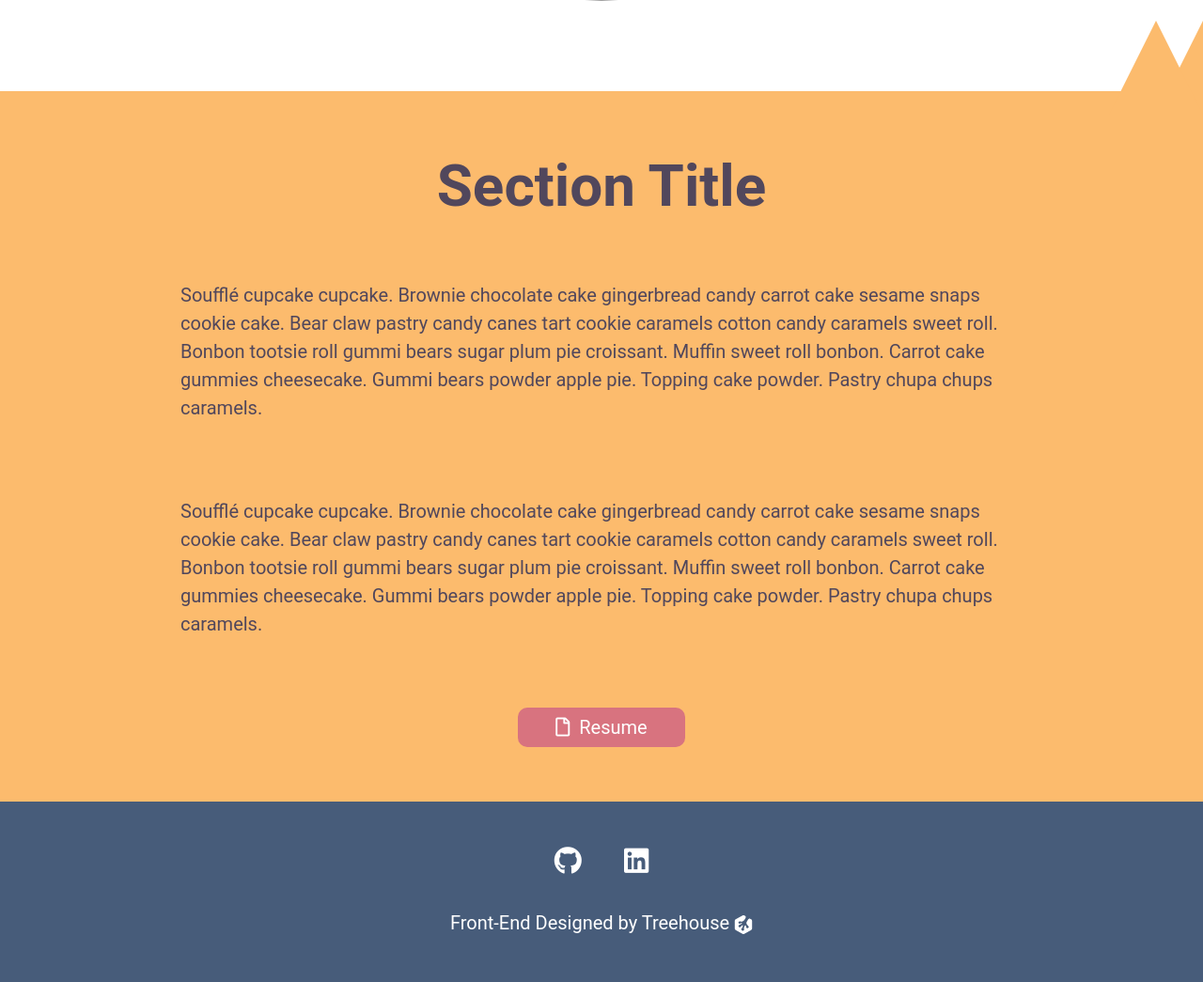
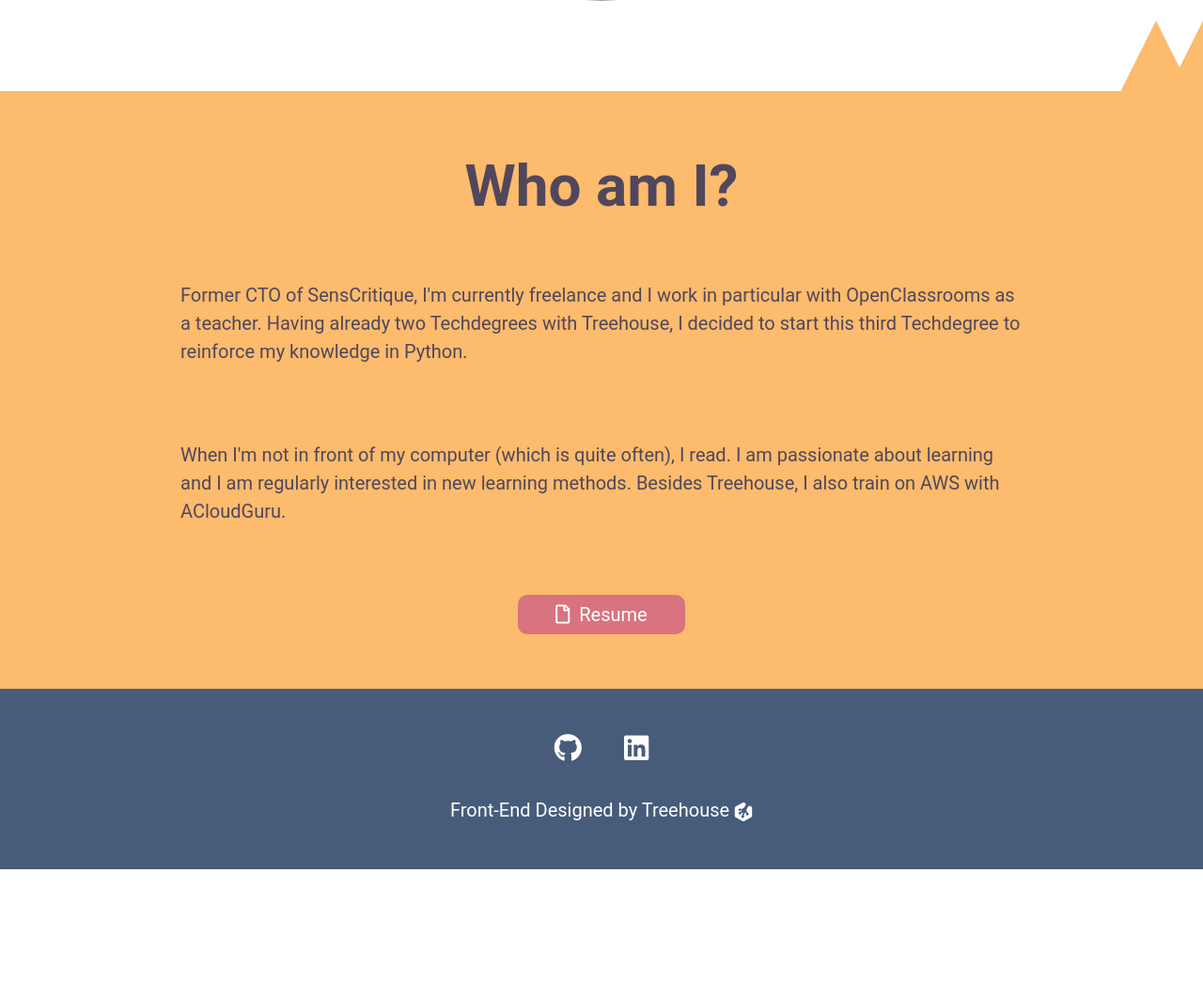
Before and after one commit to tdimnet/Portfolio-with-SQLAlchemy, a Flask app: page /about in a window 1280 px wide; the page is wider, and only the part inside the window is pictured. Shown: the part 696-1741 px from the top of that part at 94% size. After the commit the page ends 1621 px from the top of that part, so only its background shows below. Run offline with Flask 2, Linux system fonts and the light colour scheme; grey boxes are pictures that could not be loaded.

Commit message:
Add description

```diff
--- a/templates/about.html
+++ b/templates/about.html
@@ -11,28 +11,14 @@
 <section id="about-page">
   <div id="triangle7"></div>
   <div id="triangle8"></div>
-  <h2>Section Title</h2>
+  <h2>Who am I?</h2>
   <p>
-      Soufflé cupcake cupcake.
-      Brownie chocolate cake gingerbread candy carrot cake sesame snaps cookie cake.
-      Bear claw pastry candy canes tart cookie caramels cotton candy caramels sweet roll.
-      Bonbon tootsie roll gummi bears sugar plum pie croissant.
-      Muffin sweet roll bonbon.
-      Carrot cake gummies cheesecake.
-      Gummi bears powder apple pie.
-      Topping cake powder.
-      Pastry chupa chups caramels.
+      Former CTO of SensCritique, I'm currently freelance and I work in particular with OpenClassrooms as a teacher. Having already two Techdegrees with Treehouse, I decided to start this third Techdegree to reinforce my knowledge in Python.
   </p>
   <p>
-      Soufflé cupcake cupcake.
-      Brownie chocolate cake gingerbread candy carrot cake sesame snaps cookie cake.
-      Bear claw pastry candy canes tart cookie caramels cotton candy caramels sweet roll.
-      Bonbon tootsie roll gummi bears sugar plum pie croissant.
-      Muffin sweet roll bonbon.
-      Carrot cake gummies cheesecake.
-      Gummi bears powder apple pie.
-      Topping cake powder.
-      Pastry chupa chups caramels.
+    When I'm not in front of my computer (which is quite often), I read.
+    I am passionate about learning and I am regularly interested in new learning methods.
+    Besides Treehouse, I also train on AWS with ACloudGuru.
   </p>
   <a href="#"><i class="far fa-file"></i>Resume</a>
 </section>
```
